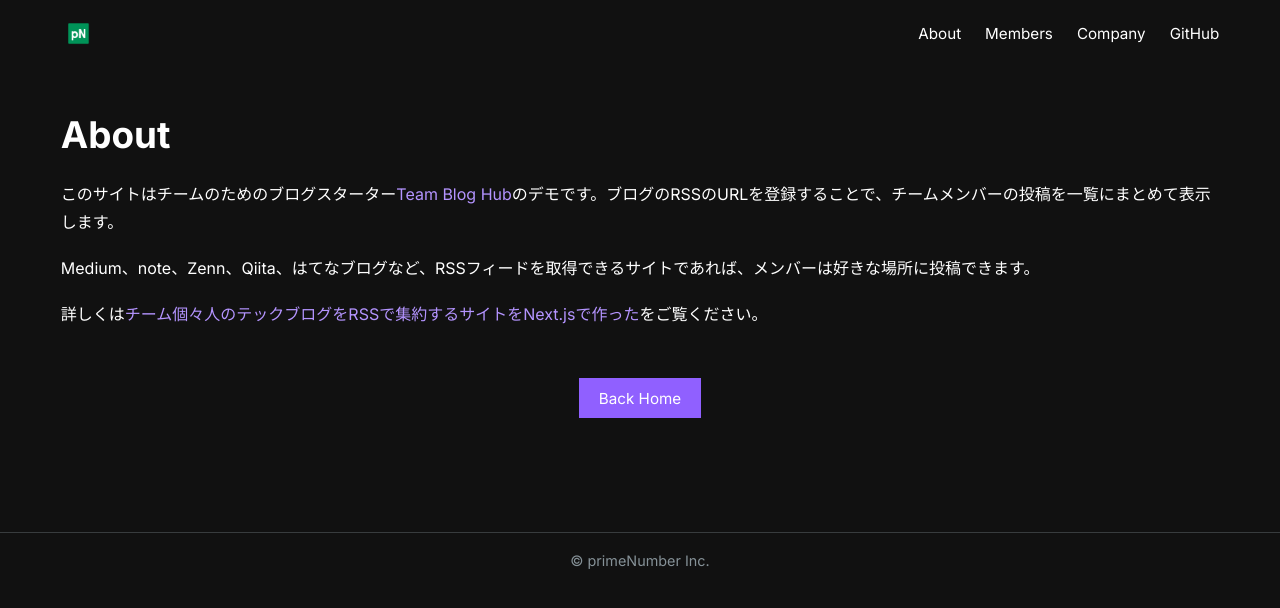
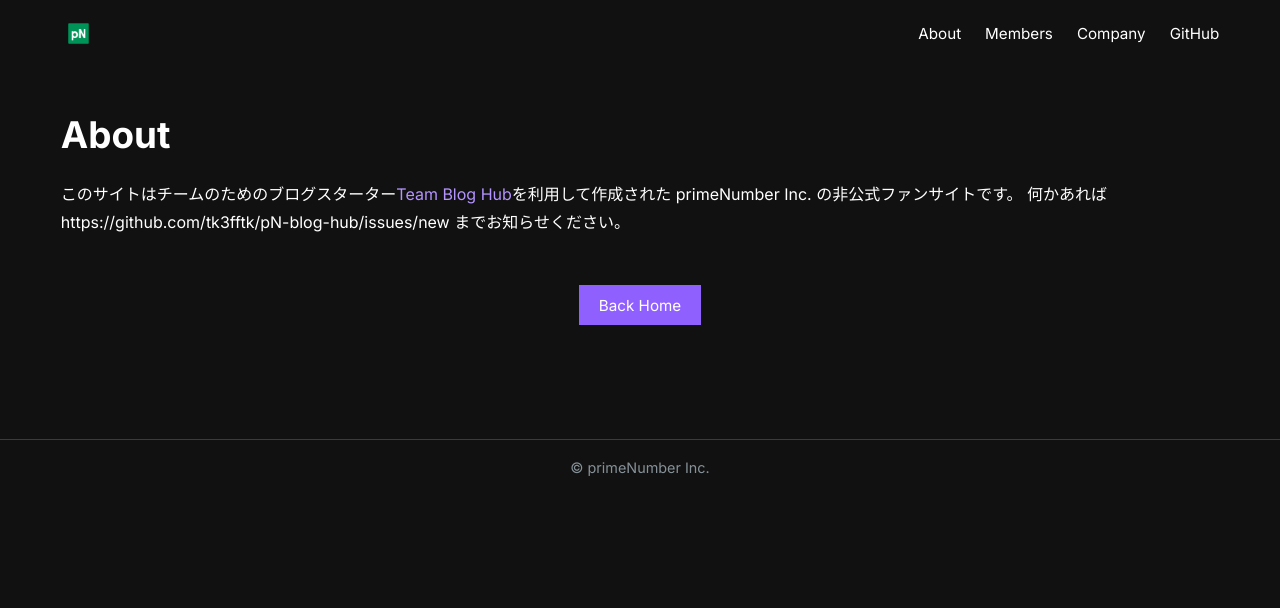
Before and after one commit to tk3fftk/pN-blog-hub, a Next.js app: page /about in a window 1280 px wide. Shown: the top 608 px of the page. Built offline with nearby package versions, Linux system fonts and the light colour scheme.

Commit message:
modify about

```diff
--- a/src/pages/about.tsx
+++ b/src/pages/about.tsx
@@ -16,17 +16,9 @@
               <a href="https://github.com/catnose99/team-blog-hub">
                 Team Blog Hub
               </a>
-              のデモです。ブログのRSSのURLを登録することで、チームメンバーの投稿を一覧にまとめて表示します。
-            </p>
-            <p>
-              Medium、note、Zenn、Qiita、はてなブログなど、RSSフィードを取得できるサイトであれば、メンバーは好きな場所に投稿できます。
-            </p>
-            <p>
-              詳しくは
-              <a href="https://zenn.dev/catnose99/articles/cb72a73368a547756862">
-                チーム個々人のテックブログをRSSで集約するサイトをNext.jsで作った
-              </a>
-              をご覧ください。
+              を利用して作成された primeNumber Inc. の非公式ファンサイトです。
+              何かあれば https://github.com/tk3fftk/pN-blog-hub/issues/new
+              までお知らせください。
             </p>
           </div>
           <div className="about__actions">
```
